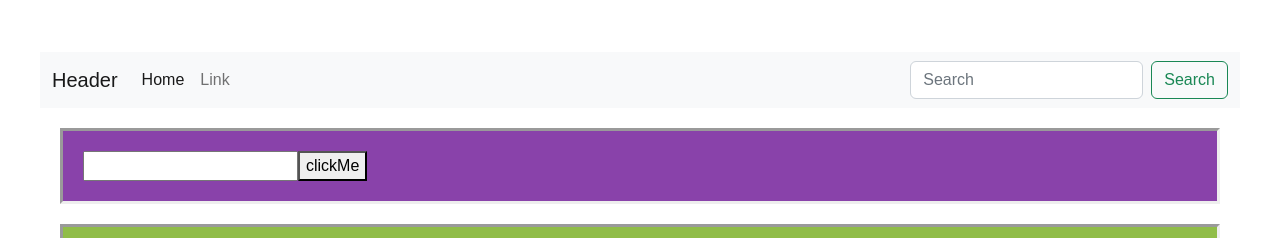
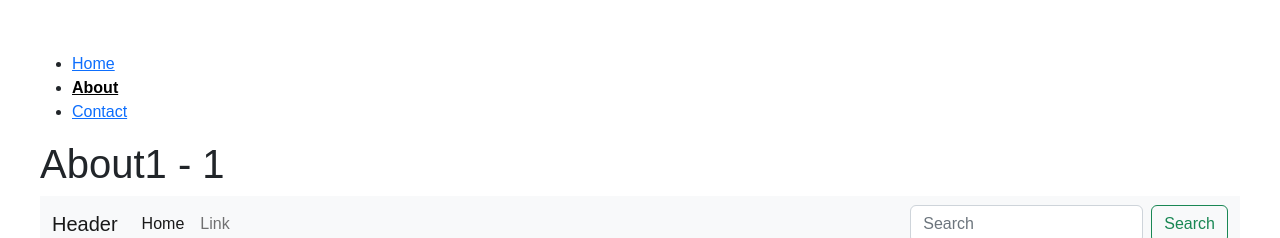
Before and after one commit to roshankyada/react-traning, a React (Create React App) app: page /About/1 in a window 1280 px wide. Shown: the part 208-446 px from the top of the page. Built offline with nearby package versions, Linux system fonts and the light colour scheme; no server answers.

Commit message:
Parsing Query Parameters & the Fragment

```diff
--- a/src/App.js
+++ b/src/App.js
@@ -28,8 +28,9 @@ function App() {
     <>
       <Routes>
         <Route exact path="/" element={<Home name='roshan' />} />
-        <Route exact path="/About/:id/:name" element={<About />} />
+        <Route exact path="/About/:id" element={<About />} />
         <Route exact path="/Contact" element={<Contact />} />
+
       </Routes>
       <DemoState>
 
--- a/src/Routes/About.js
+++ b/src/Routes/About.js
@@ -4,8 +4,8 @@ import { useParams } from 'react-router-dom'
 import HOC from './HOC'
 
 export default function About() {
-    const { id, name } = useParams();
-    console.log(id, name)
+    const { id } = useParams();
+    console.log(id)
 
     return (
         <div>
@@ -13,7 +13,7 @@ export default function About() {
             <HOC />
             <div>
                 <section>
-                    <h1>About1 - {id} - ({name})</h1>
+                    <h1>About1 - {id}</h1>
 
                 </section>
             </div>
--- a/src/Routes/Contact.js
+++ b/src/Routes/Contact.js
@@ -1,6 +1,7 @@
 import React from 'react'
 
 import HOC from './HOC'
+
 
 export default function Contact() {
     return (
--- a/src/Routes/HOC.js
+++ b/src/Routes/HOC.js
@@ -10,25 +10,20 @@ export default function HOC() {
                 <nav>
                     <ul>
                         <li>
-                            <NavLink to="/">Home</NavLink>
+                            <NavLink exact to="/">Home</NavLink>
                         </li>
                         <li>
-                            <NavLink
-                                to={{
-                                    pathname: "/About",
-                                    hash: '#submit',
-                                    search: '?quick-submit=true',
+                            <NavLink exact to={"/About"} > About</NavLink>
 
-                                }}
-
-                            >
-                                About
-                            </NavLink>
-                            {/* <Link to="/About">About</Link> */}
                         </li>
                         <li>
-                            <NavLink exact to="/Contact">Contact</NavLink>
-                            {/* <Link to="/Contact">Contact</Link> */}
+                            <NavLink to={{
+                                pathname: "/Contact",
+                                hash: 'start-position',
+                                search: '?quick-submit=true',
+
+                            }}>Contact</NavLink>
+
                         </li>
                     </ul>
                 </nav>
--- a/src/Routes/Home.js
+++ b/src/Routes/Home.js
@@ -1,7 +1,7 @@
 
 // import { Link } from 'react-router-dom'
 import HOC from './HOC'
-import { useNavigate } from 'react-router-dom'
+import { Outlet, useNavigate } from 'react-router-dom'
 
 function Home(props) {
 
@@ -27,7 +27,7 @@ function Home(props) {
                 </nav>
             </header> */}
             <HOC />
-
+            {Outlet}
             <div>
                 <section>
                     <h1>Home1 </h1>
--- a/src/component/Header.js
+++ b/src/component/Header.js
@@ -15,10 +15,10 @@ function Header(props) {
                     <div className="collapse navbar-collapse" id="navbarSupportedContent">
                         <ul className="navbar-nav me-auto mb-2 mb-lg-0">
                             <li className="nav-item">
-                                <a className="nav-link active" aria-current="page" href="/home">Home</a>
+                                <a className="nav-link active" aria-current="page" href="/">Home</a>
                             </li>
                             <li className="nav-item">
-                                <a className="nav-link" href="/link ">Link</a>
+                                <a className="nav-link" href="/">Link</a>
                             </li>
                         </ul>
                         {props.serchBar ? <form className="d-flex">
```
